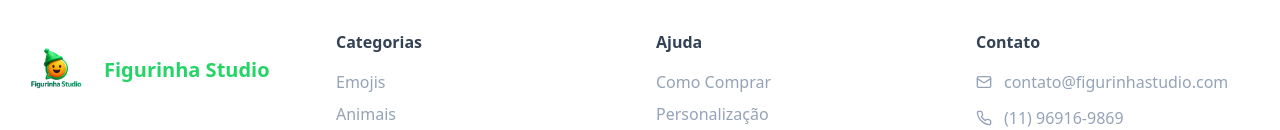
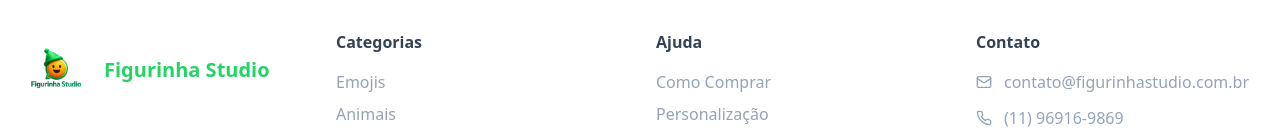
Before and after one commit to Chromotech-Tecnologia/figurinha-studio, a React (Vite) app: page / in a window 1280 px wide. Shown: the part 1705-1835 px from the top of the page. Built offline with nearby package versions, Linux system fonts and the light colour scheme; no server answers; the database is empty.

Commit message:
Fix: Update contact email address

```diff
--- a/src/components/Footer.tsx
+++ b/src/components/Footer.tsx
@@ -61,7 +61,7 @@ export const Footer = () => {
             <div className="space-y-3">
               <div className="flex items-center space-x-3 text-muted-foreground">
                 <Mail className="w-4 h-4" />
-                <span>contato@figurinhastudio.com</span>
+                <span>contato@figurinhastudio.com.br</span>
               </div>
               <div className="flex items-center space-x-3 text-muted-foreground">
                 <Phone className="w-4 h-4" />
```
